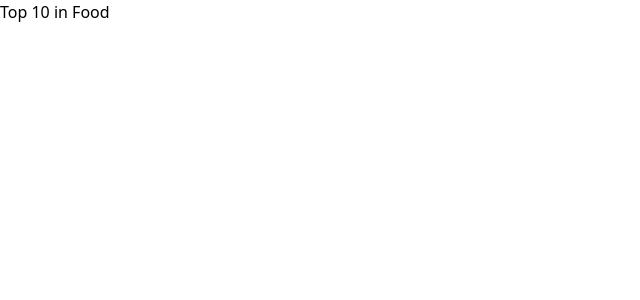
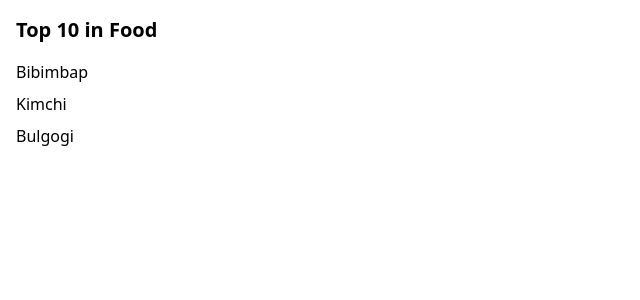
Before and after one commit to taekim-dev/seoul-wise, a React (Create React App) app: page /food in a window 1280 px wide. Shown: the top 300 px of the page, without its empty margins (0-640 px from the left). Built offline with nearby package versions, Linux system fonts and the light colour scheme.

Commit message:
add category page

```diff
--- /dev/null
+++ b/src/components/CategoryPages/CategoryPage.js
@@ -0,0 +1,18 @@
+import React from 'react';
+
+const CategoryPage = ({ category, items }) => {
+  return (
+    <div className="p-4">
+      <h1 className="font-bold text-xl mb-4">Top 10 in {category}</h1>
+      <ul>
+        {items.map((item, index) => (
+          <li key={index} className="mb-2">
+            {item}
+          </li>
+        ))}
+      </ul>
+    </div>
+  );
+};
+
+export default CategoryPage;
--- a/src/components/CategoryPages/Food.js
+++ b/src/components/CategoryPages/Food.js
@@ -1,12 +1,16 @@
 import React from 'react';
-import CategoryHeader from './CategoryHeader';
+import CategoryPage from './CategoryPage';
 
 const Food = () => {
+  const top10 = [
+    'Bibimbap',
+    'Kimchi',
+    'Bulgogi',
+    // add more food items...
+  ];
+
   return (
-    <div>
-      <CategoryHeader categoryName="Food" />
-      {/* Rest of your component logic here */}
-    </div>
+    <CategoryPage category="Food" items={top10} />
   );
 };
 
```
